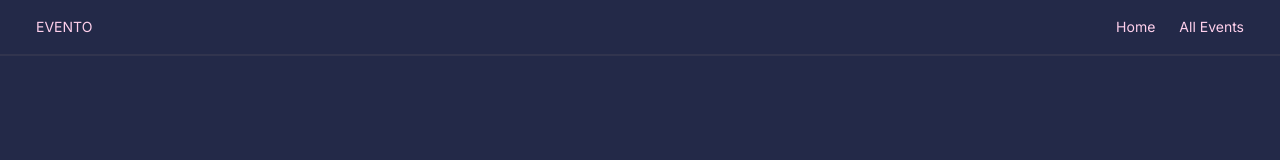
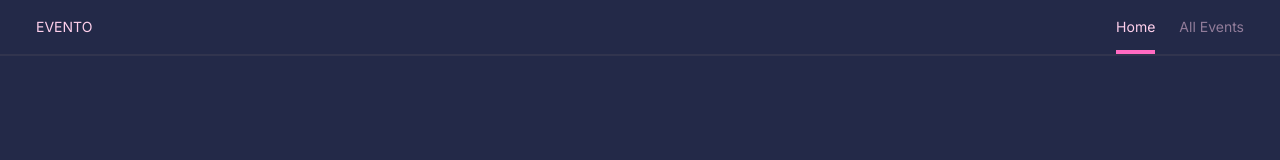
Before and after one commit to kimlopezktl/evento-clone, a Next.js app: page / in a window 1280 px wide. Shown: the top 160 px of the page. Built offline with nearby package versions, Linux system fonts and the light colour scheme.

Commit message:
Add Navigation link transition and animation

```diff
--- a/src/components/Header.tsx
+++ b/src/components/Header.tsx
@@ -1,4 +1,9 @@
+"use client";
+
 import Link from "next/link";
+import { usePathname } from "next/navigation";
+import clsx from "clsx";
+import { motion } from "framer-motion";
 
 export default function Header() {
   const routes = [
@@ -11,14 +16,29 @@ export default function Header() {
       name: "All Events",
     },
   ];
+
+  const currentPath = usePathname();
+  console.log({ currentPath });
+
   return (
     <header className="flex h-14 items-center justify-between border-b-2 border-b-cream/[7%] px-6 text-sm sm:px-9">
       <h1 className="uppercase">Evento</h1>
-      <nav>
-        <ul className="flex gap-4 sm:gap-6">
+      <nav className="h-full">
+        <ul className="flex h-full gap-4 sm:gap-6">
           {routes.map((route) => (
-            <li key={route.path}>
+            <li
+              key={route.path}
+              className={clsx("relative flex h-full items-center", {
+                "text-pink/[50%]": currentPath !== route.path,
+              })}
+            >
               <Link href={route.path}>{route.name}</Link>
+              {currentPath === route.path && (
+                <motion.div
+                  layoutId="active-link"
+                  className="absolute bottom-0 h-1 w-full bg-accent"
+                ></motion.div>
+              )}
             </li>
           ))}
         </ul>
```
